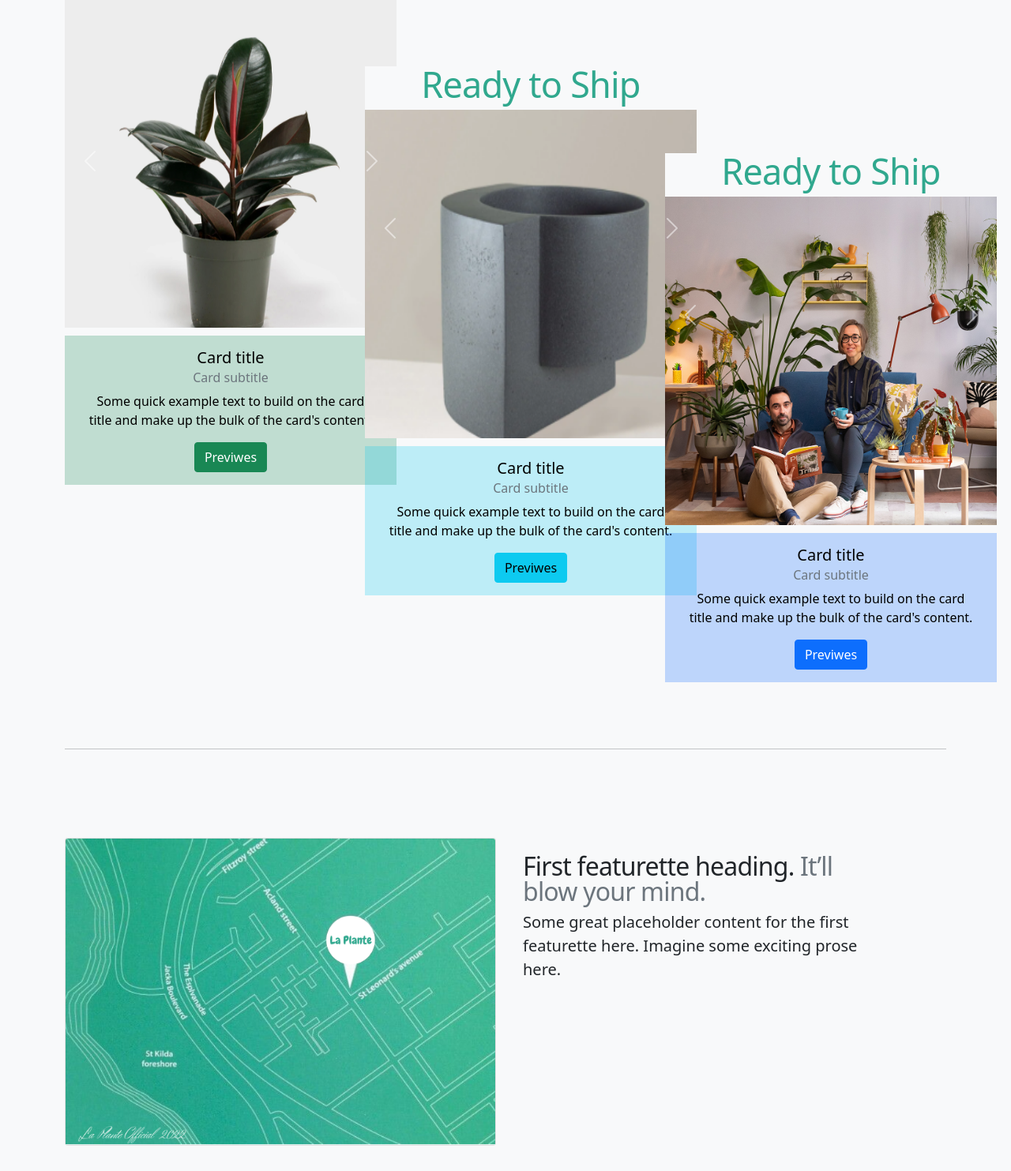
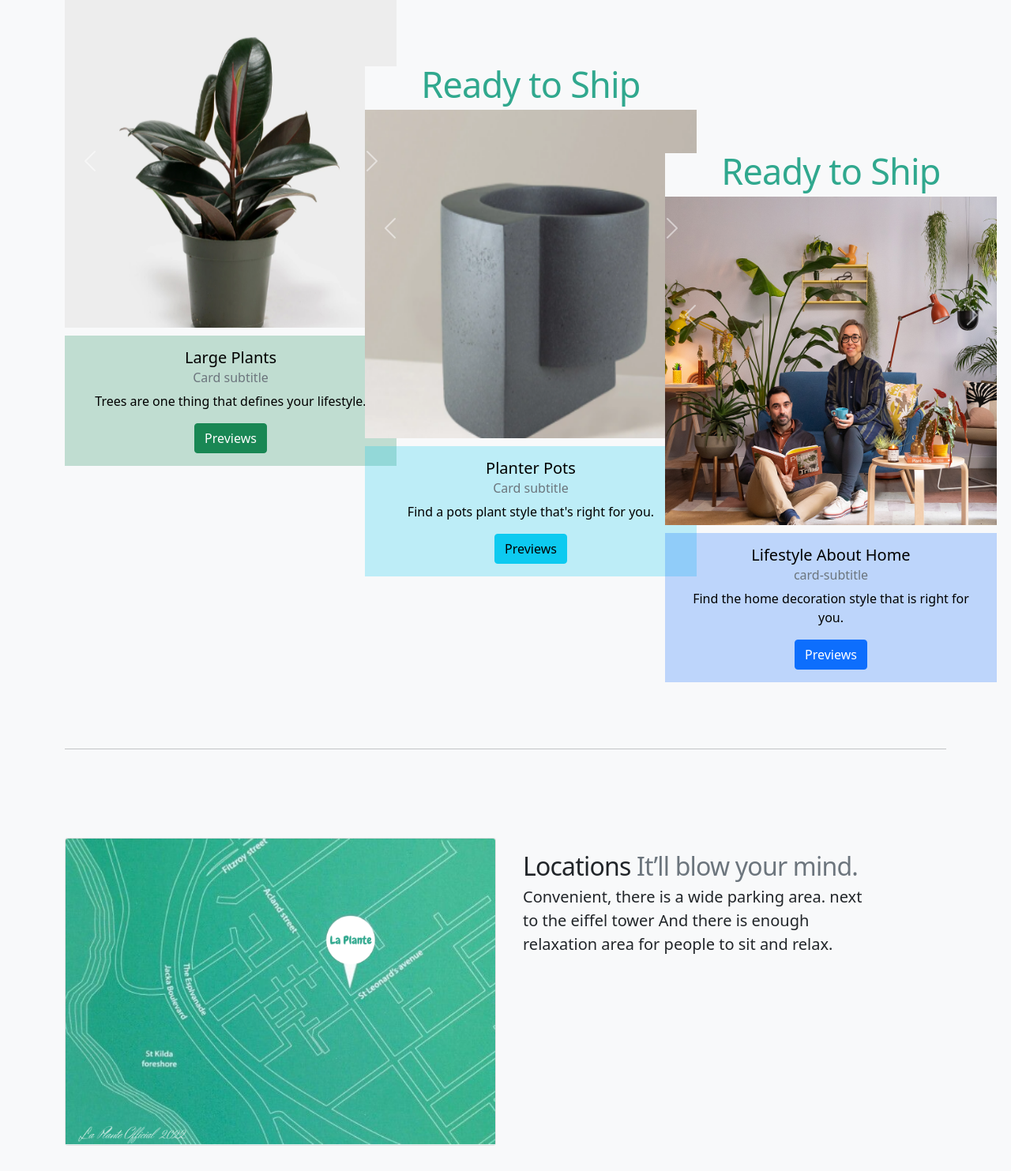
Before and after one commit to kittikhun1910/Webapp, a Flask app: page / in a window 1280 px wide. Shown: the part 782-2265 px from the top of the page at 79% size. Run offline with Flask 2, Linux system fonts and the light colour scheme; some libraries are stand-ins or nearby versions.

Commit message:
write cardcode and cardtext

```diff
--- a/myapp/templates/home.html
+++ b/myapp/templates/home.html
@@ -137,10 +137,10 @@
             <span class="visually-hidden">Next</span>
           </button>
           <div class="card-body bg-success bg-opacity-25 " style="margin-top: 10px; color:black;  margin-bottom:10px" >
-            <h5 class="card-title">Card title</h5>
+            <h5 class="card-title">Large Plants</h5>
             <h6 class="card-subtitle mb-2 text-muted">Card subtitle</h6>
-            <p class="card-text">Some quick example text to build on the card title and make up the bulk of the card's content.</p>
-            <a type="button" class="btn btn-success" href="/plant">Previwes</a>
+            <p class="card-text">Trees are one thing that defines your lifestyle.</p>
+            <a type="button" class="btn btn-success" href="/plant">Previews</a>
           </div>
         </div>
       </div><!-- /.col-lg-4 -->
@@ -173,10 +173,10 @@
             <span class="visually-hidden">Next</span>
           </button>
           <div class="card-body bg-info bg-opacity-25 " style="margin-top: 10px; color:black;  margin-bottom:10px">
-            <h5 class="card-title">Card title</h5>
+            <h5 class="card-title">Planter Pots</h5>
             <h6 class="card-subtitle mb-2 text-muted">Card subtitle</h6>
-            <p class="card-text">Some quick example text to build on the card title and make up the bulk of the card's content.</p>
-            <a type="button" class="btn btn-info" href="/pot">Previwes</a>
+            <p class="card-text">Find a pots plant style that's right for you.</p>
+            <a type="button" class="btn btn-info" href="/pot">Previews</a>
           </div>
         </div>
       </div>
@@ -209,10 +209,10 @@
             <span class="visually-hidden">Next</span>
           </button>
           <div class="card-body bg-primary bg-opacity-25 " style="margin-top: 10px; color:black; margin-bottom:10px">
-            <h5 class="card-title">Card title</h5>
-            <h6 class="card-subtitle mb-2 text-muted">Card subtitle</h6>
-            <p class="card-text">Some quick example text to build on the card title and make up the bulk of the card's content.</p>
-            <a type="button" class="btn btn-primary" href="/customer">Previwes</a>
+            <h5 class="card-title">Lifestyle About Home</h5>
+            <h6 class="card-subtitle mb-2 text-muted">card-subtitle</h6>
+            <p class="card-text">Find the home decoration style that is right for you.</p>
+            <a type="button" class="btn btn-primary" href="/customer">Previews</a>
           </div>
         </div>
 
@@ -231,8 +231,8 @@
         </div>
       </div>
       <div class="col-md-5" style="margin-left: 10px; margin-top:20px;">
-        <h2 class="featurette-heading">First featurette heading. <span class="text-muted">It’ll blow your mind.</span></h2>
-        <p class="lead">Some great placeholder content for the first featurette here. Imagine some exciting prose here.</p>
+        <h2 class="featurette-heading">Locations <span class="text-muted">It’ll blow your mind.</span></h2>
+        <p class="lead">Convenient, there is a wide parking area. next to the eiffel tower And there is enough relaxation area for people to sit and relax.</p>
 
       </div>
     </div>
@@ -258,8 +258,8 @@
             <div class="card h-100">
               <img src="static/DiamondBay.jpg" class="card-img-top" alt="...">
               <div class="card-body">
-                <h5 class="card-title">Card title</h5>
-                <p class="card-text">This is a longer card with supporting text below as a natural lead-in to additional content. This content is a little bit longer.</p>
+                <h5 class="card-title">DiamondBay</h5>
+                <p class="card-text">DiamondsBay is easy care and can be maintained at the lower light levels often found in the home or office environment.</p>
               </div>
             </div>
           </div>
@@ -267,8 +267,8 @@
             <div class="card h-100">
               <img src="static/5.png" class="card-img-top" alt="...">
               <div class="card-body">
-                <h5 class="card-title">Card title</h5>
-                <p class="card-text">This is a short card.</p>
+                <h5 class="card-title">Peach Lily</h5>
+                <p class="card-text">It’s toxic to children and pets if consumed, so do keep it out of reach.Like many popular indoor plants, peace lilies enjoy medium to low light.</p>
               </div>
             </div>
           </div>
@@ -276,8 +276,8 @@
             <div class="card h-100">
               <img src="static/9.png" class="card-img-top" alt="...">
               <div class="card-body">
-                <h5 class="card-title">Card title</h5>
-                <p class="card-text">This is a longer card with supporting text below as a natural lead-in to additional content.</p>
+                <h5 class="card-title">Monstera Deliciosa</h5>
+                <p class="card-text">They can tolerate many levels of sunlight and even grow under fluorescent lights.</p>
               </div>
             </div>
           </div>
@@ -285,8 +285,8 @@
             <div class="card h-100">
               <img src="static/10.png" class="card-img-top" alt="...">
               <div class="card-body">
-                <h5 class="card-title">Card title</h5>
-                <p class="card-text">This is a longer card with supporting text below as a natural lead-in to additional content. This content is a little bit longer.</p>
+                <h5 class="card-title">Spider Plant</h5>
+                <p class="card-text">Available in green or variegated varieties, these spiderettes often start out as small white flowers.</p>
               </div>
             </div>
           </div>
@@ -324,9 +324,9 @@
           </button>
         </div>
         <div class="card-body bg-light " style="margin-top: 0px; color:black;">
-          <h5 class="card-title">Card title</h5>
+          <h5 class="card-title">Easy Care</h5>
           <h6 class="card-subtitle mb-2 text-muted">Card subtitle</h6>
-          <p class="card-text">Some quick example text to build on the card title and make up the bulk of the card's content.</p>
+          <p class="card-text">Tree care is one of the things we should do to make it last longer.</p>
           <a type="button" class="btn btn-secondary" href="/plant">Previwes</a>
       </div>
     </div>
```
Also changed, not shown: myapp/templates/plant.html (+18 -9 lines).
